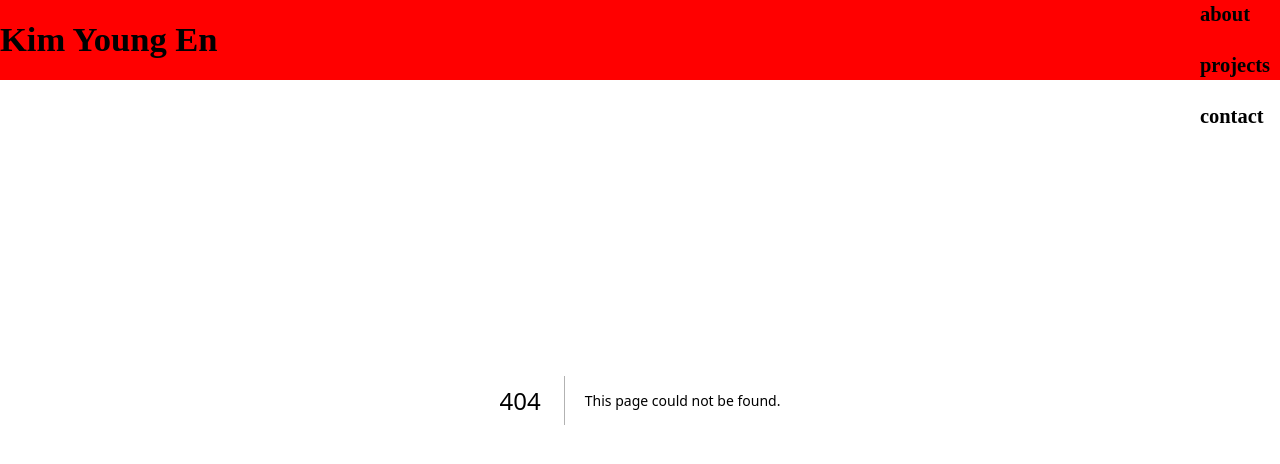
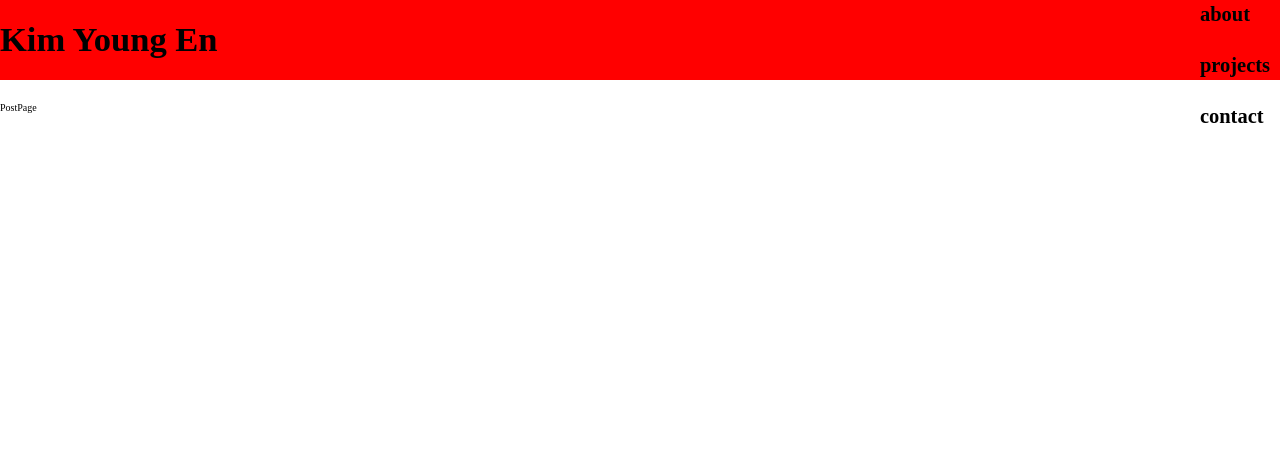
Before and after one commit to www-r/-nextjs-blog, a Next.js app: page /projects/1 in a window 1280 px wide. Before the commit this address had no page. Shown: the top 464 px of the page. Built offline with nearby package versions, Linux system fonts and the light colour scheme.

Commit message:
feat: create Post Page

```diff
--- /dev/null
+++ b/src/app/projects/[slug]/page.tsx
@@ -0,0 +1,4 @@
+import Page from '@/components/Page';
+export default function PostPage() {
+	return <Page>PostPage</Page>;
+}
```
